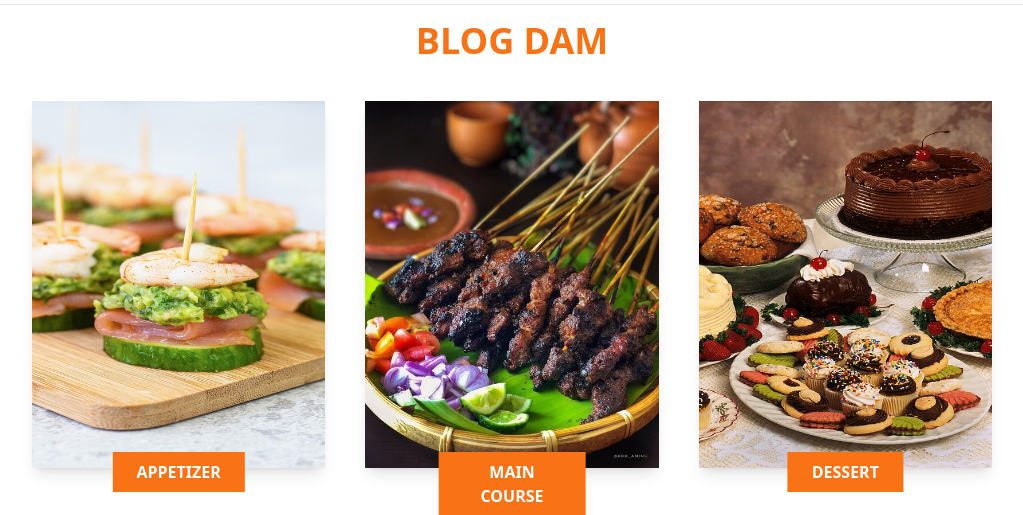
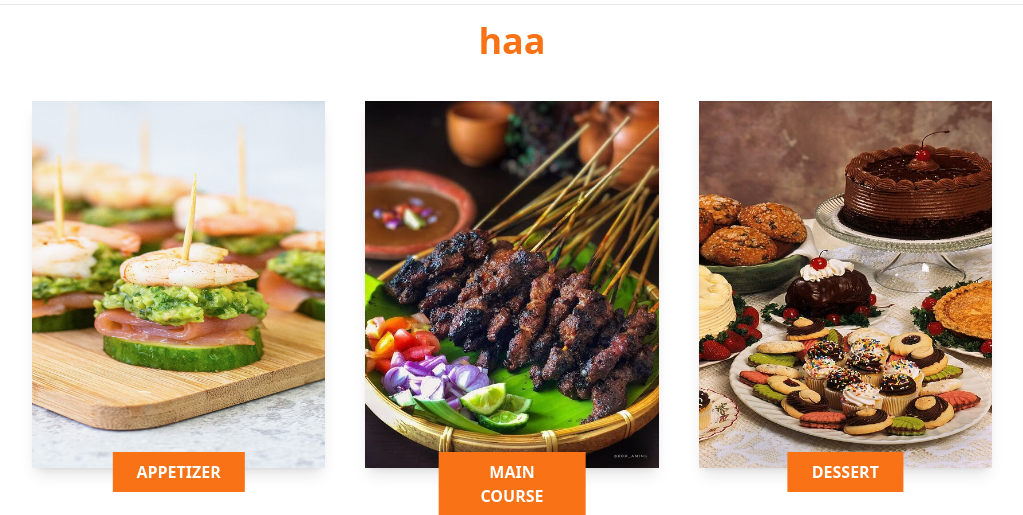
Before and after one commit to AdamRifky/blog-food-recipes, a PHP site: page / in a window 1280 px wide. Shown: the part 78-593 px from the top of the page, without its empty margins (128-1151 px from the left). Run offline with PHP 8.4, Linux system fonts and the light colour scheme.

Commit message:
Update index.php

```diff
--- a/index.php
+++ b/index.php
@@ -17,7 +17,7 @@
     <div class="w-9/12 mx-auto">
       <div class="flex flex-col place-items-center">
         <div class="flex items-center">
-          <h1 class="text-4xl mt-3 font-extrabold text-orange-500">BLOG DAM</h1>
+          <h1 class="text-4xl mt-3 font-extrabold text-orange-500">haa</h1>
         </div>
       </div>
       <div class="grid grid-cols-3 gap-10 py-10">
```
